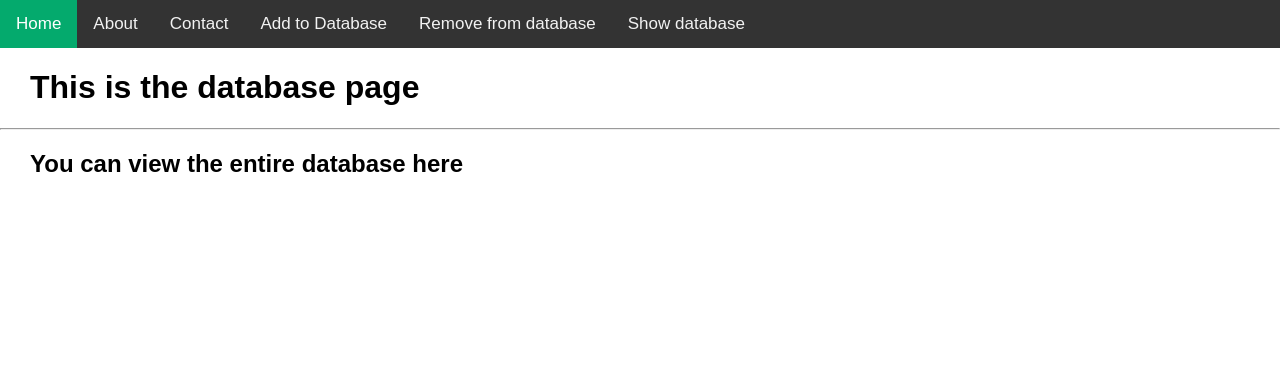
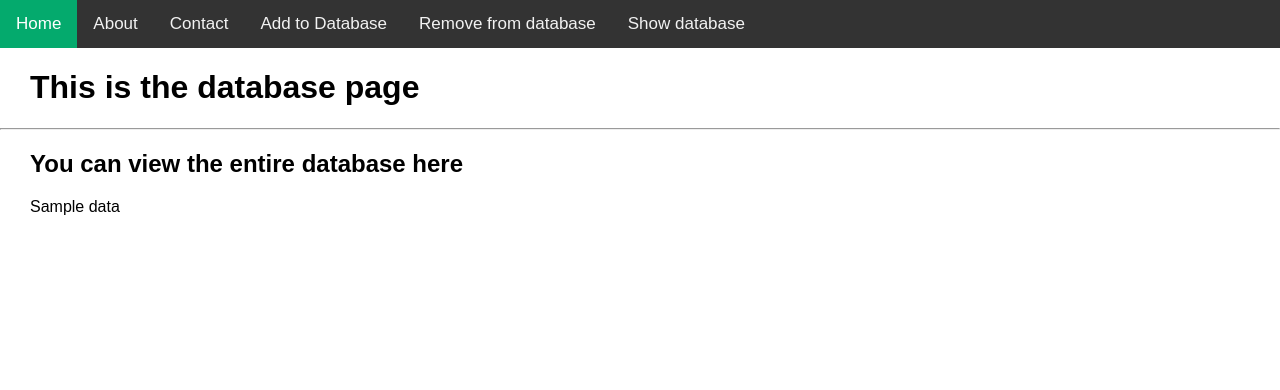
Before and after one commit to Chen-Harel/flaskProject, a Flask app: template templates/showDB.html in a window 1280 px wide. Shown: the top 390 px of the page. Run offline with Flask 2, Linux system fonts and the light colour scheme; the template is opened without the code that fills it: most values are stand-ins (such as "Sample title", 1, 10 or a date in 2020).

```diff
--- a/app.py
+++ b/app.py
@@ -51,9 +51,8 @@ def remFromDB():
 def showDB():
     SQL = "SELECT * FROM userNames"
     cur.execute(SQL)
-    dbList = []
-    for i in cur:
-        dbList.append({"Name": i[0], "Age": i[1]})
-    return (json.dumps(dbList))
+    data = cur.fetchall()
+    return render_template('showDB.html', data=data)
+
 if __name__=='__main__':
     app.run(debug=True)
--- a/templates/showDB.html
+++ b/templates/showDB.html
@@ -4,4 +4,9 @@
 <h1 class="pushLeft">This is the database page</h1>
 <hr>
 <h2 class="pushLeft">You can view the entire database here</h2>
+
+<div class="pushLeft">
+    {{data}}
+</div>
+
 {%endblock%}
```
